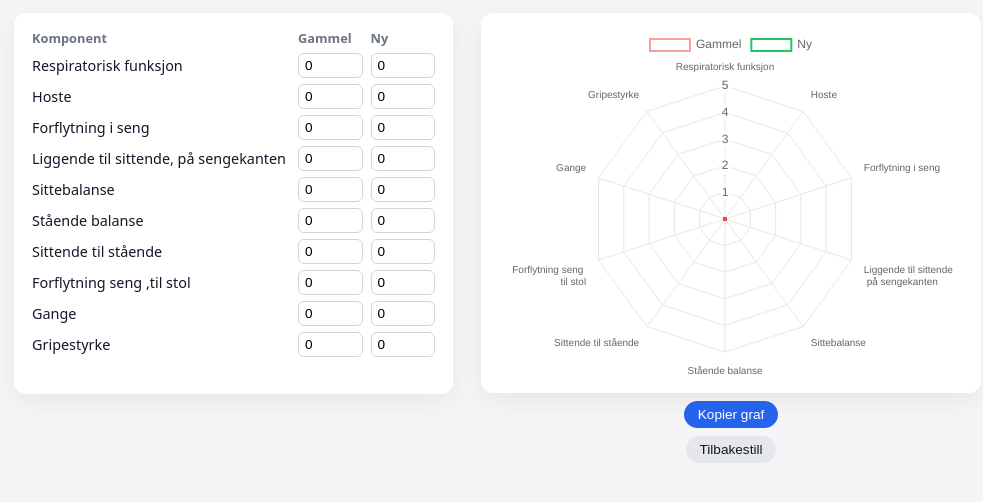
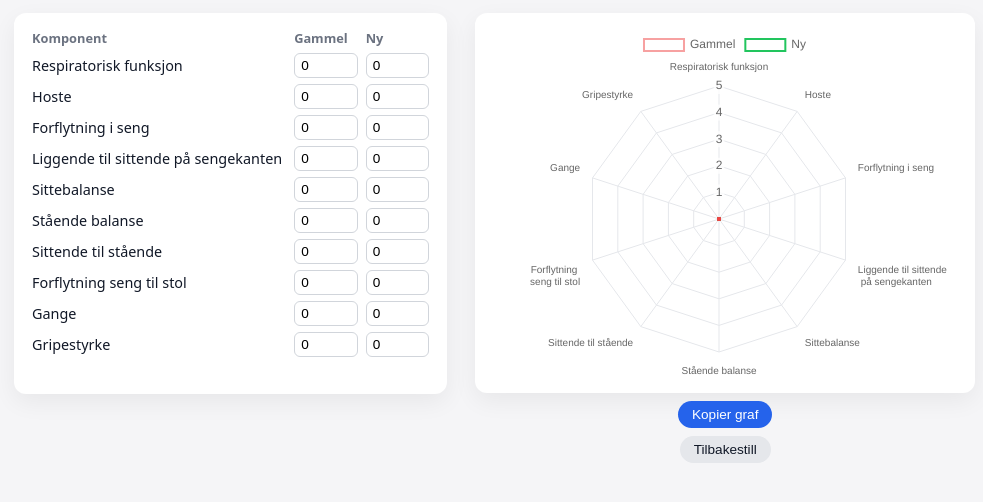
Before and after one commit to TagFri/CPAx-NOR, a website: page index.html in a window 1280 px wide. Shown: the part 104-606 px from the top of the page, without its empty margins (126-1109 px from the left). Drawn offline with nearby package versions, Linux system fonts and the light colour scheme.

Commit message:
Endret input parametere

```diff
--- a/index.html
+++ b/index.html
@@ -187,7 +187,7 @@
     'Sittebalanse',
     'Stående balanse',
     'Sittende til stående',
-    ['Forflytning seng ', 'til stol'],
+    ['Forflytning ', 'seng til stol'],
     'Gange',
     'Gripestyrke'
   ];
@@ -202,6 +202,7 @@
 
     const labelEl = document.createElement('label');
     labelEl.textContent = labels[i];
+    labelEl.textContent = labelEl.textContent.replace(/,/g, "");
 
     const oldInput = document.createElement('input');
     oldInput.type = 'number';
```
